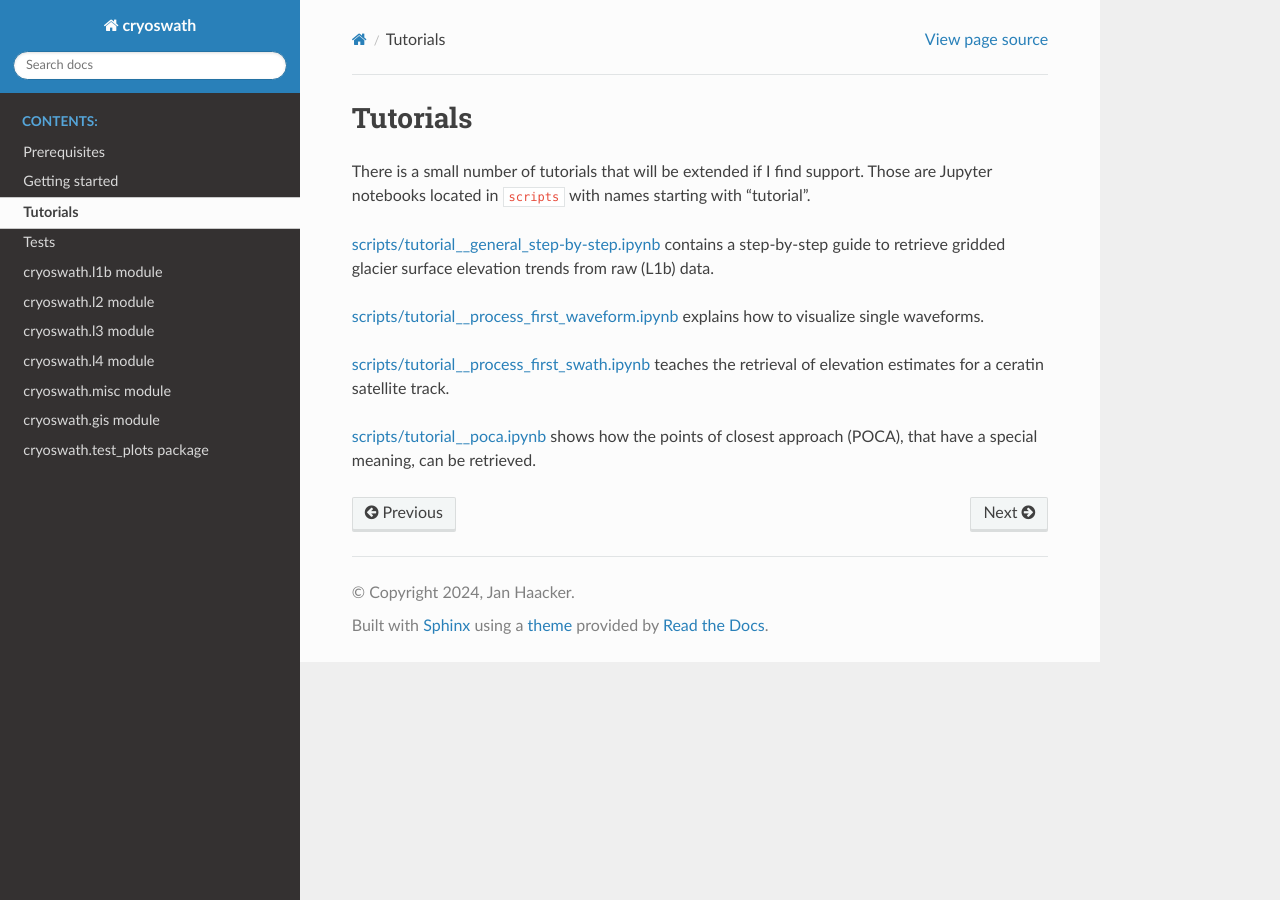
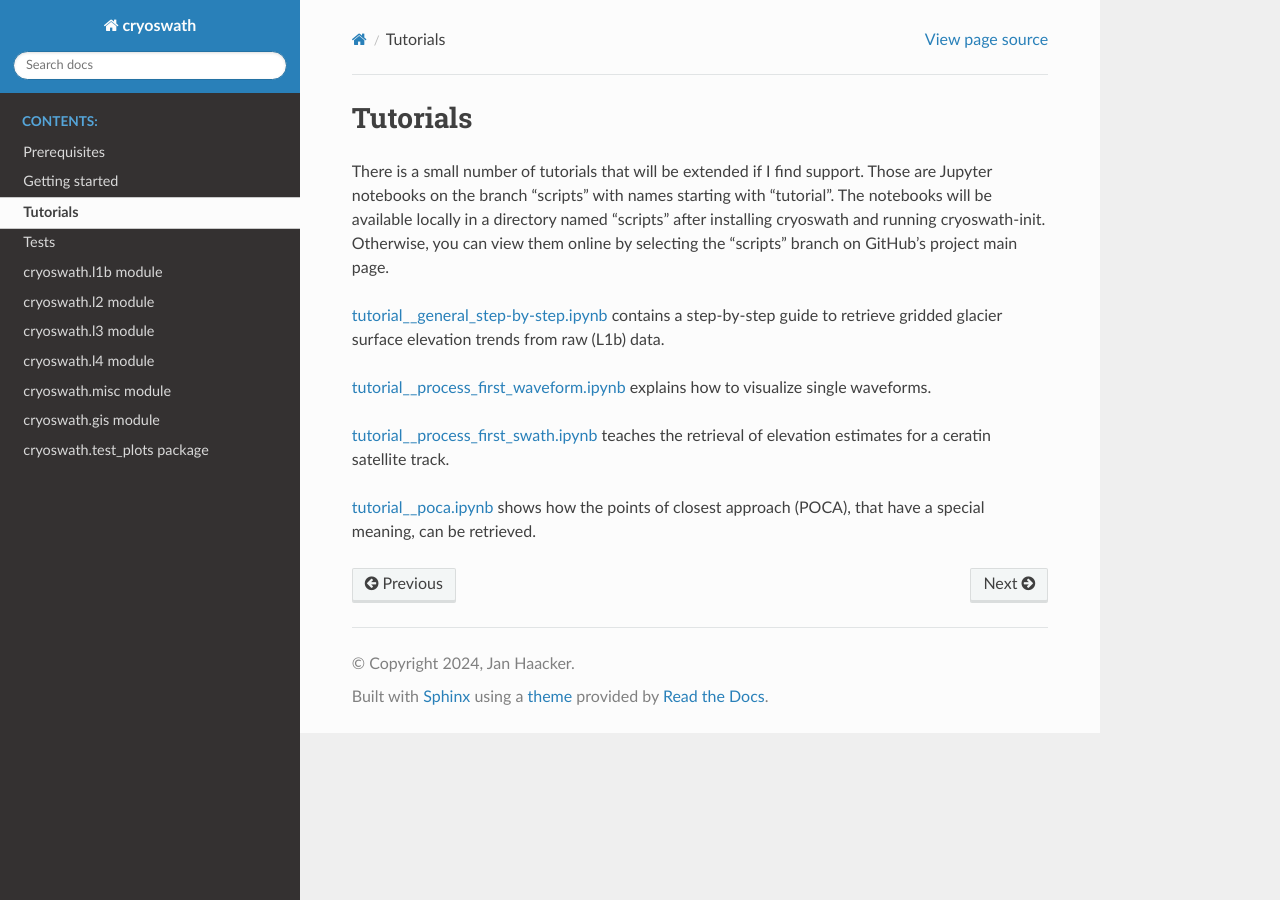
Before and after one commit to j-haacker/cryoswath, a Sphinx documentation site: the page built from docs/tutorials.rst, in a window 1280 px wide. Built offline with Sphinx 7.4.7 and the Read the Docs theme 3.1.0, drawn with Linux system fonts in a browser that asks for light colours.

Commit message:
fix(docs): fix broken links from refactoring

```diff
--- a/docs/tutorials.rst
+++ b/docs/tutorials.rst
@@ -1,23 +1,27 @@
 Tutorials
 =========
 
-There is a small number of tutorials that will be extended if I find support.
-Those are Jupyter notebooks located in ``scripts`` with names starting with "tutorial".
+There is a small number of tutorials that will be extended if I find
+support. Those are Jupyter notebooks on the branch "scripts" with
+names starting with "tutorial". The notebooks will be available locally
+in a directory named "scripts" after installing cryoswath and running
+cryoswath-init. Otherwise, you can view them online by selecting the
+"scripts" branch on GitHub's project main page.
 
-`scripts/tutorial__general_step-by-step.ipynb
-<https://github.com/j-haacker/cryoswath/blob/main/scripts/tutorial__general_step-by-step.ipynb>`_
+`tutorial__general_step-by-step.ipynb
+<https://github.com/j-haacker/cryoswath/blob/scripts/tutorial__general_step-by-step.ipynb>`_
 contains a step-by-step guide to retrieve gridded glacier surface
 elevation trends from raw (L1b) data.
 
-`scripts/tutorial__process_first_waveform.ipynb
-<https://github.com/j-haacker/cryoswath/blob/main/scripts/tutorial__process_first_waveform.ipynb>`_
+`tutorial__process_first_waveform.ipynb
+<https://github.com/j-haacker/cryoswath/blob/scripts/tutorial__process_first_waveform.ipynb>`_
 explains how to visualize single waveforms.
 
-`scripts/tutorial__process_first_swath.ipynb
-<https://github.com/j-haacker/cryoswath/blob/main/scripts/tutorial__process_first_swath.ipynb>`_
+`tutorial__process_first_swath.ipynb
+<https://github.com/j-haacker/cryoswath/blob/scripts/tutorial__process_first_swath.ipynb>`_
 teaches the retrieval of elevation estimates for a ceratin satellite track.
 
-`scripts/tutorial__poca.ipynb
-<https://github.com/j-haacker/cryoswath/blob/main/scripts/tutorial__poca.ipynb>`_
+`tutorial__poca.ipynb
+<https://github.com/j-haacker/cryoswath/blob/scripts/tutorial__poca.ipynb>`_
 shows how the points of closest approach (POCA), that have a special
 meaning, can be retrieved.
```
